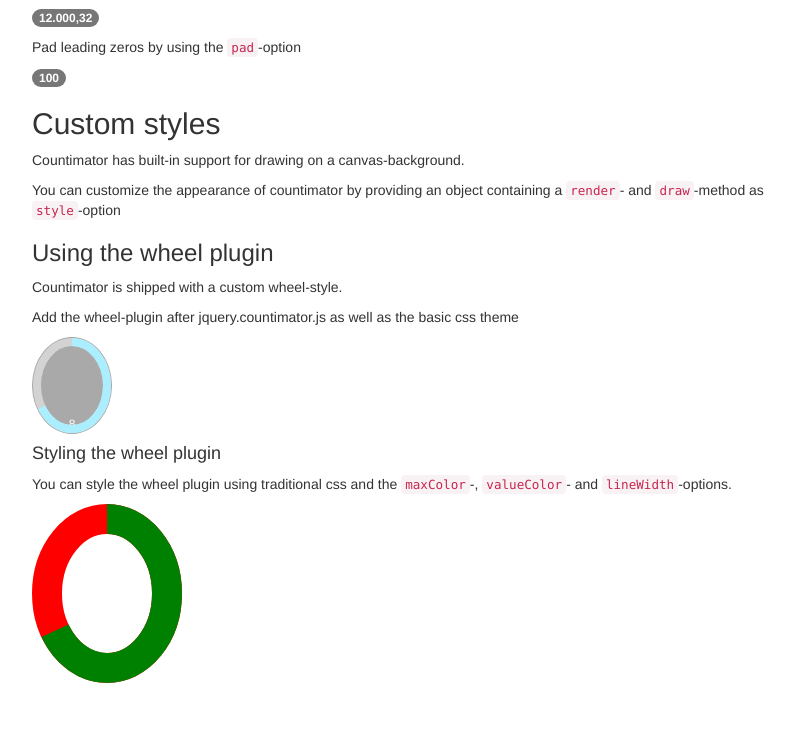
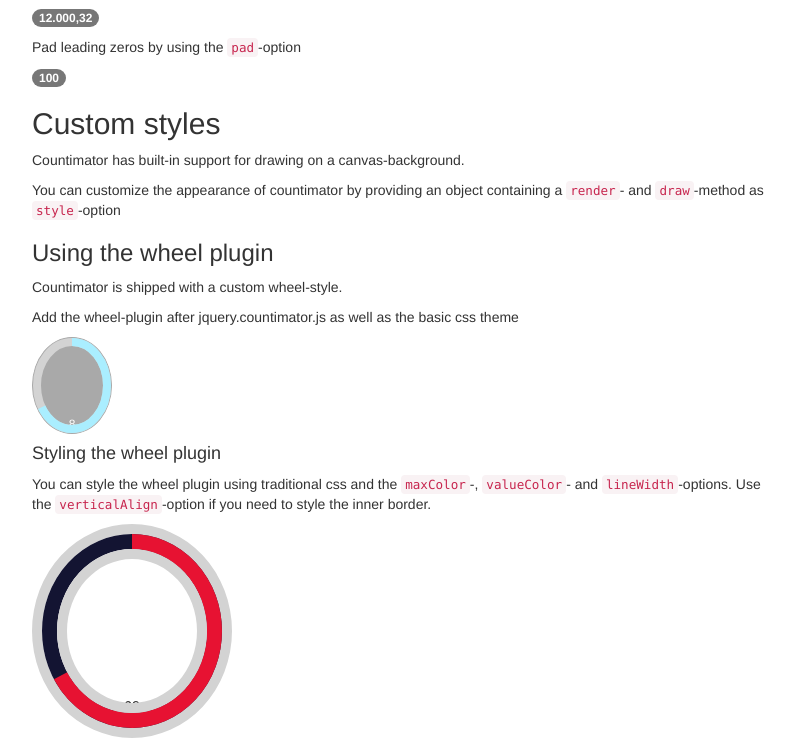
Before and after one commit to benignware/jquery-countimator, a plain HTML site: page samples/index.html in a window 1280 px wide. Shown: the part 751-1489 px from the top of the page, without its empty margins (38-844 px from the left). Before the commit the page ends 1443 px from the top, so only its background shows below. Drawn offline with nearby package versions, Linux system fonts and the light colour scheme.

Commit message:
Extended custom wheel style example

```diff
--- a/samples/index.html
+++ b/samples/index.html
@@ -136,6 +136,7 @@
              <link href="../src/css/countimator.wheel.css" rel="stylesheet">
            </div>
 
+
            <p data-example="example8">
               <span class="counter counter-wheel"
                 data-style="wheel"
@@ -143,7 +144,9 @@
                 data-value="8"
                 data-count="0">
                 <script type="text/x-handlebars-template">
-                  {{count}} <hr/> {{max}}
+                  <span>
+                    <span>{{count}}</span> <hr/> <span>{{max}}</span>
+                  </span>
                 </script>
               </span>
            </p>
@@ -151,33 +154,63 @@
            <h4>Styling the wheel plugin</h4>
            <p>
              You can style the wheel plugin using traditional css and the <code>maxColor</code>-, <code>valueColor</code>- and <code>lineWidth</code>-options.
+             Use the <code>verticalAlign</code>-option if you need to style the inner border.
            </p>
-           <p data-example="example8">
-             <style>
-               .counter.counter-wheel.counter-wheel-themed {
-                 background-color: transparent;
-                 border: none;
-                 color: #000;
-                 font-size: 20px;
-                 font-weight: bold;
-                 width: 150px;
-               }
-             </style>
-             <span class="counter counter-wheel counter-wheel-themed"
+
+
+
+           <div data-example="example9">
+             <div class="counter counter-wheel counter-wheel-themed"
                data-style="wheel"
                data-max="12"
                data-value="8"
                data-count="0"
                data-pad="2"
-               data-value-color="green"
-               data-line-width="30"
-               data-max-color="red">
+               data-value-color="#E71232"
+               data-max-color="#131432"
+               data-vertical-align="justify"
+               data-line-width="15">
                <script type="text/x-handlebars-template">
-                 {{count}} / {{max}}
+                 <div>
+                   <div>your</div>
+                   <div class="counter-values">
+                     <span style="color: {{valueColor}}">{{count}}</span><span class="counter-separator">/</span><span style="color: {{maxColor}}">{{max}}</span>
+                   </div>
+                   <div>score</div>
+                 </div>
                </script>
-             </span>
-           </p>
+             </div>
+           </div>
 
+           <style data-example="example9">
+             .counter.counter-wheel.counter-wheel-themed {
+               background-color: transparent;
+               border: lightgray solid 10px;
+               color: #000;
+               width: 200px;
+               padding: 15px;
+               font-size: 14px;
+               text-transform: uppercase;
+               line-height: 1em;
+             }
+
+             .counter.counter-wheel.counter-wheel-themed .counter-values {
+               font-size: 42px;
+               font-weight: bold;
+               line-height: 1.2em;
+             }
+
+             .counter.counter-wheel.counter-wheel-themed .counter-separator {
+               margin: 0 2px 0 3px;
+             }
+
+             .counter.counter-wheel.counter-wheel-themed .counter-body {
+               border: lightgray solid 10px;
+               border-radius: 50%;
+               padding: 25px 0;
+             }
+
+           </style>
           <!--
           <h2>Interaction</h2>
           <p>Connect countup and countdown-buttons with the plugin-instance.</p>
```
